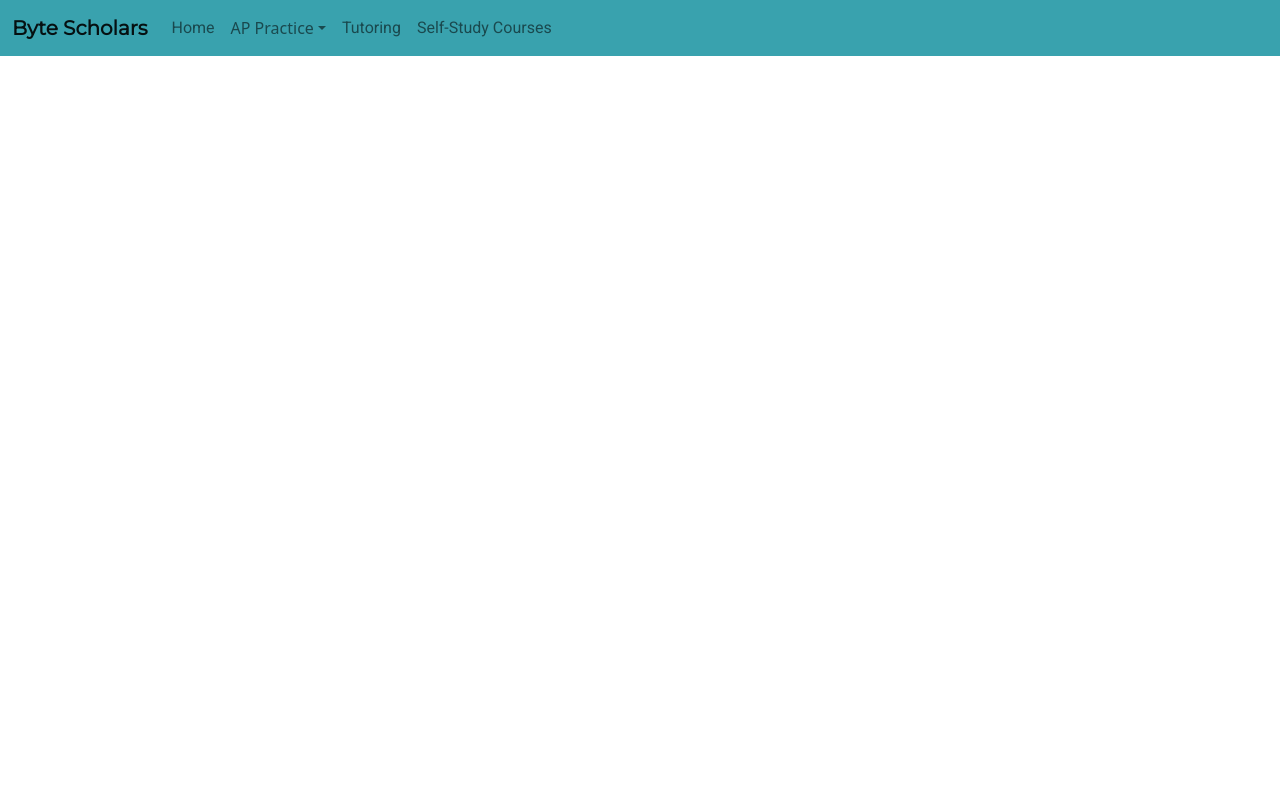
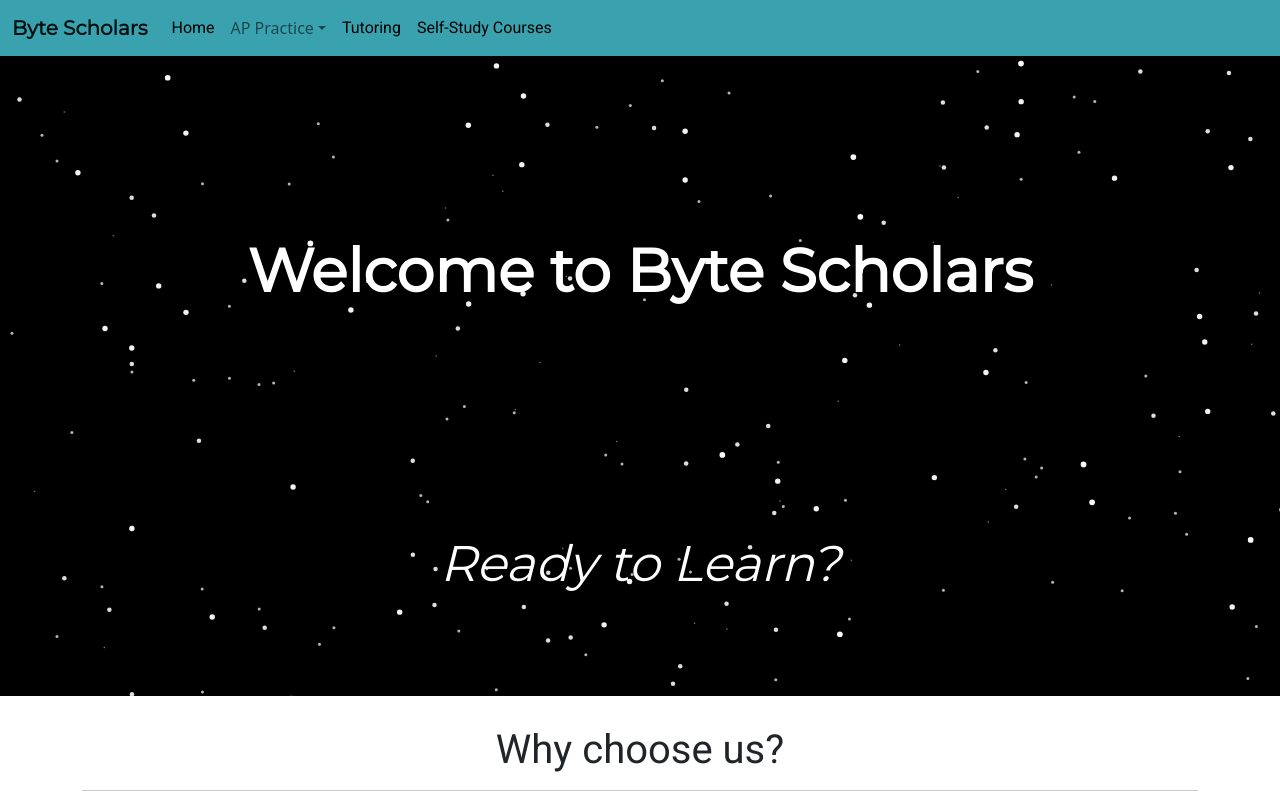
Before and after one commit to the-jaluxe/byte-scholars, a React (Create React App) app: page / in a window 1280 px wide. Shown: the top 800 px of the page. Built offline with nearby package versions, Linux system fonts and the light colour scheme.

Commit message:
Working navbar and navigation routing

```diff
--- a/src/App.js
+++ b/src/App.js
@@ -1,6 +1,6 @@
 import logo from './logo.svg';
 import './App.css';
-import { BrowserRouter as Router, Routes, Route } from 'react-router-dom';
+import { BrowserRouter, Routes, Route } from 'react-router-dom';
 import Home from './pages/Home';
 import Tutoring from './pages/Tutoring';
 import SelfStudy from './pages/SelfStudy';
@@ -9,16 +9,16 @@ import NavBar from './components/NavBar';
 
 function App() {
   return (
-    <Router>
-      <NavBar>
+    <div className='App'>
+      <BrowserRouter>
         <Routes>
-          <Route exact path='/' element={<Home />} />
+          <Route path='/' element={<Home />} />
           <Route path='/tutoring' element={<Tutoring />} />
           <Route path='/self-study' element={<SelfStudy />} />
           <Route path='/ap-practice' element={<APPractice />} />
         </Routes>
-      </NavBar>
-    </Router>
+      </BrowserRouter>
+    </div>
   );
 }
 
--- a/src/components/AnimatedBg.js
+++ b/src/components/AnimatedBg.js
@@ -650,8 +650,10 @@ function AnimatedBg() {
           options={options}
           loaded={particlesLoaded}
         />
-        <div class='particle-text'>Welcome to Byte Scholars</div>
-        <div class='particle-subtext'>Ready to Learn?</div>
+        <div class='container-text'>
+          <div class='particle-text'>Welcome to Byte Scholars</div>
+          <div class='particle-subtext'>Ready to Learn?</div>
+        </div>
       </div>
     </div>
   );
--- a/src/components/NavBar.js
+++ b/src/components/NavBar.js
@@ -13,6 +13,7 @@ import {
   DropdownItem,
   NavbarText,
 } from 'reactstrap';
+import { Link } from 'react-router-dom';
 import 'bootstrap/dist/css/bootstrap.min.css';
 
 function NavBar(args) {
@@ -28,7 +29,7 @@ function NavBar(args) {
         <Collapse isOpen={isOpen} navbar>
           <Nav className='me-auto' navbar>
             <NavItem>
-              <NavLink className='navbar-item' to='/home'>
+              <NavLink className='navbar-item' tag={Link} to='/'>
                 Home
               </NavLink>
             </NavItem>
@@ -41,31 +42,33 @@ function NavBar(args) {
                   Multiple Choice
                 </NavbarText>
                 <DropdownItem className='navbar-item'>
-                  AP Computer Science Principles
+                  <NavLink className='navbar-item' tag={Link} to='/ap-practice'>
+                    AP Computer Science Principles
+                  </NavLink>
                 </DropdownItem>
                 <DropdownItem className='navbar-item'>
-                  AP Computer Science A
+                  <NavLink className='navbar-item' tag={Link} to='/ap-practice'>
+                    AP Computer Science A
+                  </NavLink>
                 </DropdownItem>
                 <DropdownItem divider />
                 <NavbarText className='m-2 navbar-item'>
                   Free Response Questions
                 </NavbarText>
                 <DropdownItem className='navbar-item'>
-                  AP Computer Science A
+                  <NavLink className='navbar-item' tag={Link} to='/ap-practice'>
+                    AP Computer Science A
+                  </NavLink>
                 </DropdownItem>
               </DropdownMenu>
             </UncontrolledDropdown>
             <NavItem>
-              <NavLink
-                className='navbar-item'
-                href='https://github.com/reactstrap/reactstrap'>
+              <NavLink className='navbar-item' tag={Link} to='/tutoring'>
                 Tutoring
               </NavLink>
             </NavItem>
             <NavItem>
-              <NavLink
-                className='navbar-item'
-                href='https://github.com/reactstrap/reactstrap'>
+              <NavLink className='navbar-item' tag={Link} to='/self-study'>
                 Self-Study Courses
               </NavLink>
             </NavItem>
--- a/src/index.css
+++ b/src/index.css
@@ -31,6 +31,7 @@ code {
   left: 0;
   height: 80vh;
   width: 100vw;
+  text-align: center;
 }
 
 .nav-color {
@@ -39,7 +40,7 @@ code {
 
 .navbar-item {
   font-family: 'Roboto';
-  color: black;
+  color: black!important;
 }
 
 .navbar-brand {
@@ -48,10 +49,11 @@ code {
 }
 
 .particle-text {
+  margin-top: -150px;
   position: absolute;
   width: 100%;
   height: 100%;
-  top: 300px;
+  top: 50%;
   left: 0;
   z-index: 1;
   color: white;
@@ -61,16 +63,21 @@ code {
 }
 
 .particle-subtext {
+  padding-top: 150px;
   position: absolute;
   width: 100%;
   height: 100%;
-  top: 700px;
+  top: 50%;
   left: 0;
   z-index: 1;
   color: white;
   font-size: 50px;
   font-family: 'Montserrat';
   font-style: italic;
+}
+
+.home {
+  text-align: center;
 }
 
 .home-text {
--- a/src/index.js
+++ b/src/index.js
@@ -3,6 +3,7 @@ import ReactDOM from 'react-dom/client';
 import './index.css';
 import App from './App';
 import reportWebVitals from './reportWebVitals';
+import { BrowserRouter } from 'react-router-dom';
 
 const root = ReactDOM.createRoot(document.getElementById('root'));
 root.render(
--- a/src/pages/Home.js
+++ b/src/pages/Home.js
@@ -14,7 +14,8 @@ import { FontAwesomeIcon } from '@fortawesome/react-fontawesome';
 
 function Home(args) {
   return (
-    <div>
+    <div class='home'>
+      <NavBar />
       <AnimatedBg />
       <div class='container'>
         <h1 class='home-text'>Why choose us?</h1>
```
